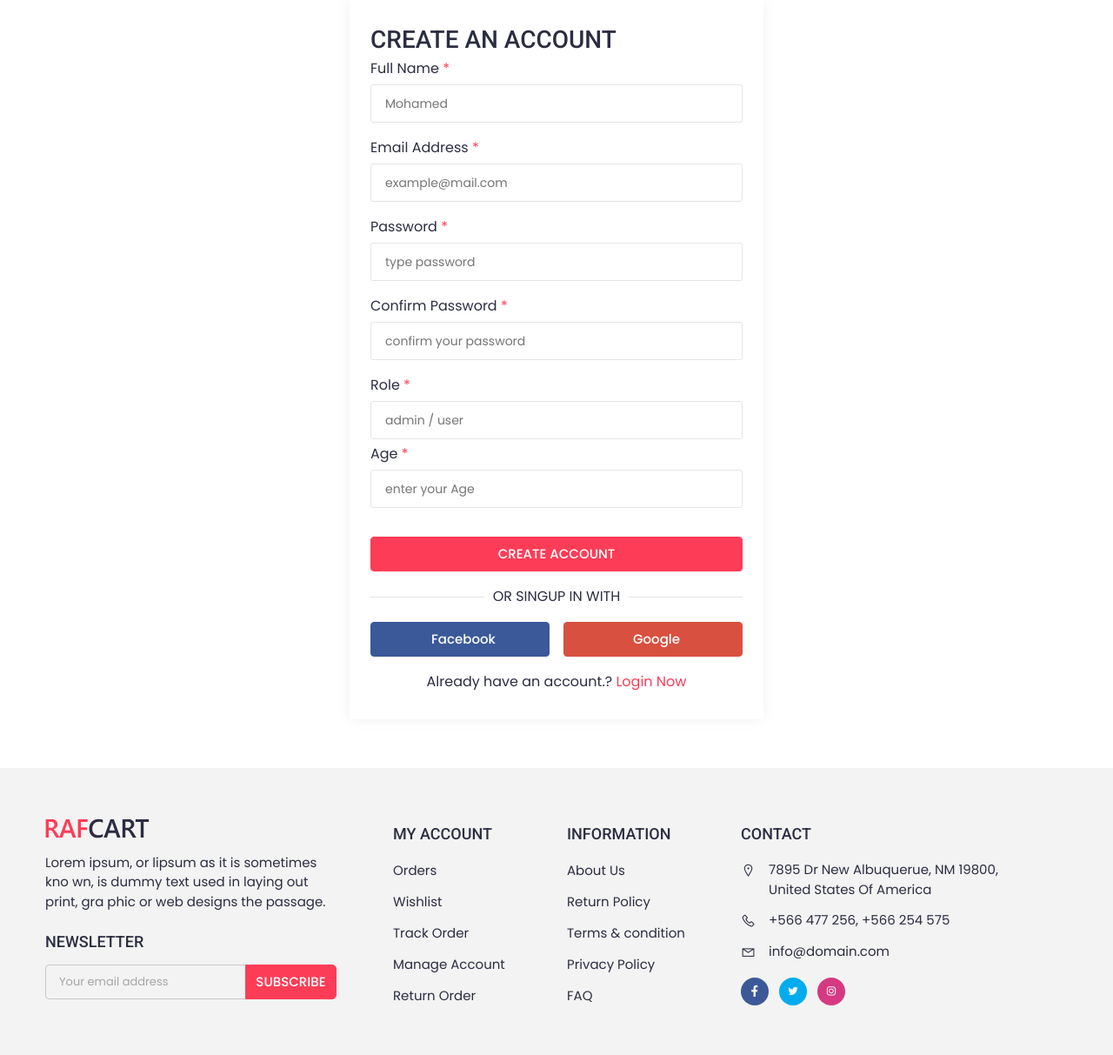
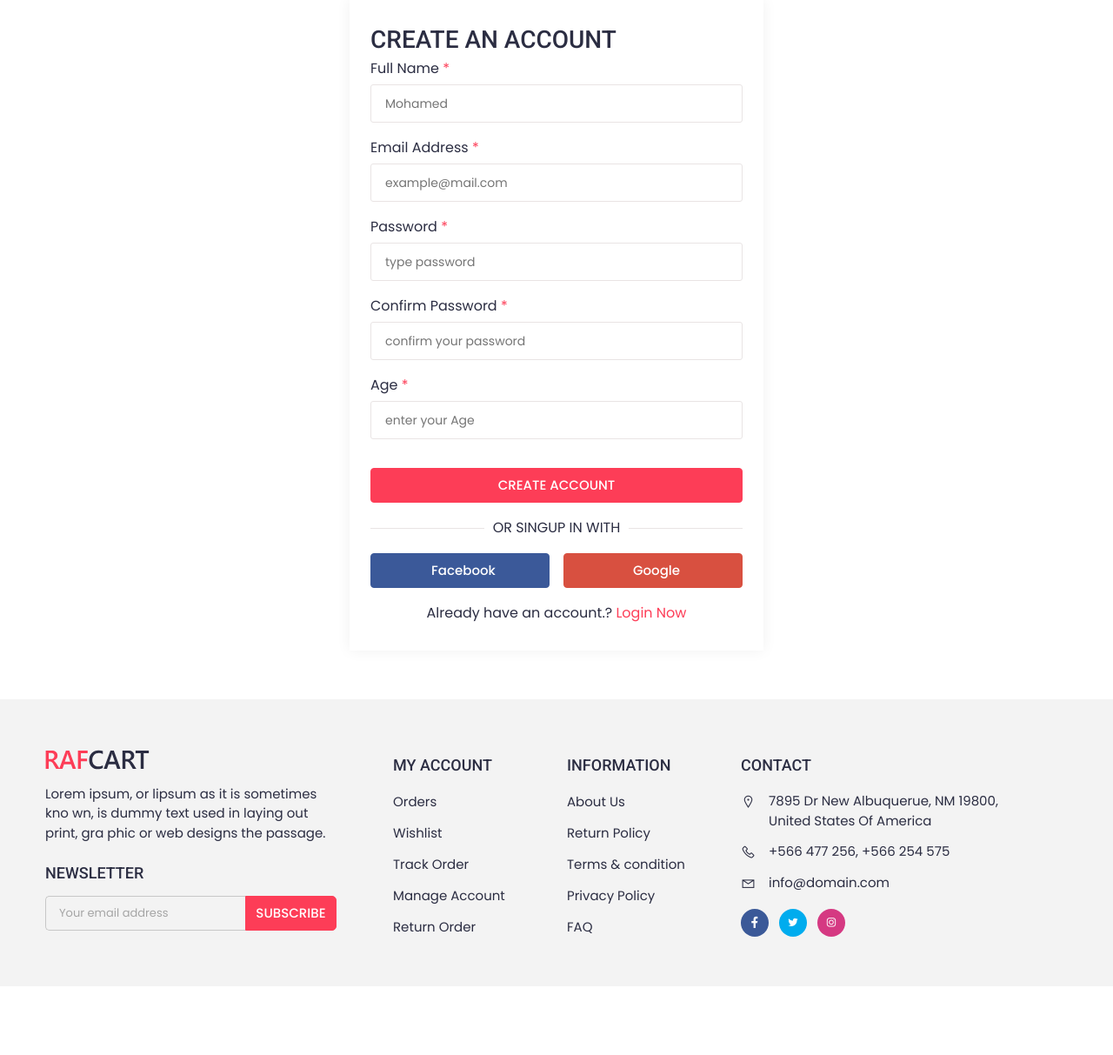
Before and after one commit to Islam412/DJ-store, a Django app: page /account/ in a window 1280 px wide. Shown: the part 76-1289 px from the top of the page at 87% size. After the commit the page ends 1153 px from the top, so only its background shows below. Run offline with Django 4.2, Linux system fonts and the light colour scheme; some libraries are stand-ins or nearby versions.

Commit message:
remove role in account

```diff
--- a/account/forms.py
+++ b/account/forms.py
@@ -4,7 +4,7 @@ from django.contrib.auth.forms import PasswordChangeForm
 class EditAccountForm(forms.ModelForm):
     class Meta:
         model = CustomUser
-        fields = ['name', 'age', 'email', 'role', 'img']
+        fields = ['name', 'age', 'email', 'img']
 
 
 
--- a/account/models.py
+++ b/account/models.py
@@ -32,7 +32,6 @@ class CustomUser(AbstractBaseUser, PermissionsMixin):
     img = models.ImageField(upload_to='profile_images/', blank=True, null=True,default='profile_images/default_profile.jpeg')
     age = models.PositiveIntegerField(null=True)
     email = models.EmailField(unique=True,null=True)
-    role = models.CharField(max_length=50,null=True)
 
     is_staff = models.BooleanField(default=False)
     is_active = models.BooleanField(default=True)
--- a/account/views.py
+++ b/account/views.py
@@ -14,7 +14,7 @@ def signup(request):
         age = request.POST.get('age')
         email = request.POST.get('email')
         password = request.POST.get('password')
-        role = request.POST.get('role')
+
 
         # Save the new user to the database
         user = CustomUser(
@@ -22,7 +22,7 @@ def signup(request):
             img=img,
             age=age,
             email=email,
-            role=role
+
         )
         user.set_password(password)  # Hash the password before saving
         user.save()
--- a/templates/account/register.html
+++ b/templates/account/register.html
@@ -38,8 +38,6 @@
                                 </div>
                                 <div class="col-12">
                                     <div class="single_billing_inp">
-                                        <label>Role <span>*</span></label>
-                                        <input type="text" name = 'role' placeholder="admin / user" >
                                         <label>Age <span>*</span></label>
                                         <input type="text" name = 'age' placeholder="enter your Age" >
                                     </div>
```
Also changed, not shown: db.sqlite3.
